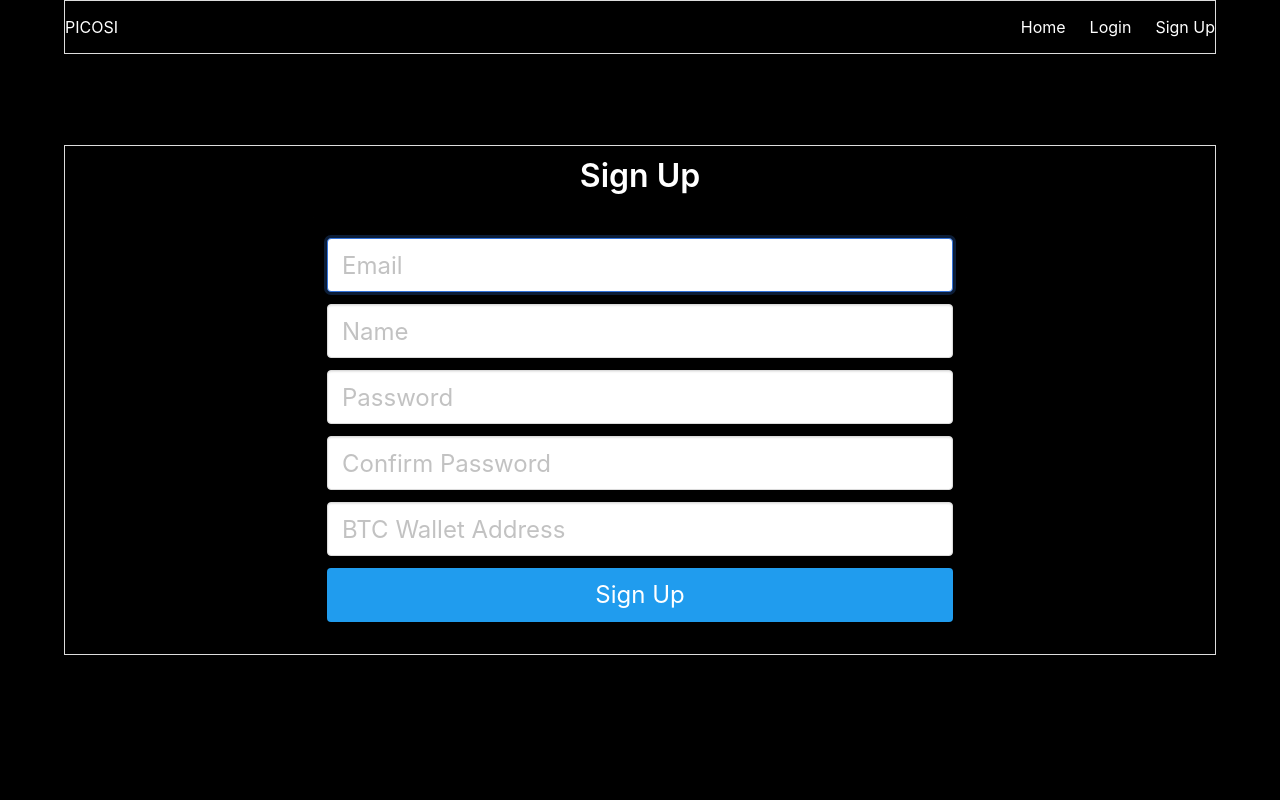
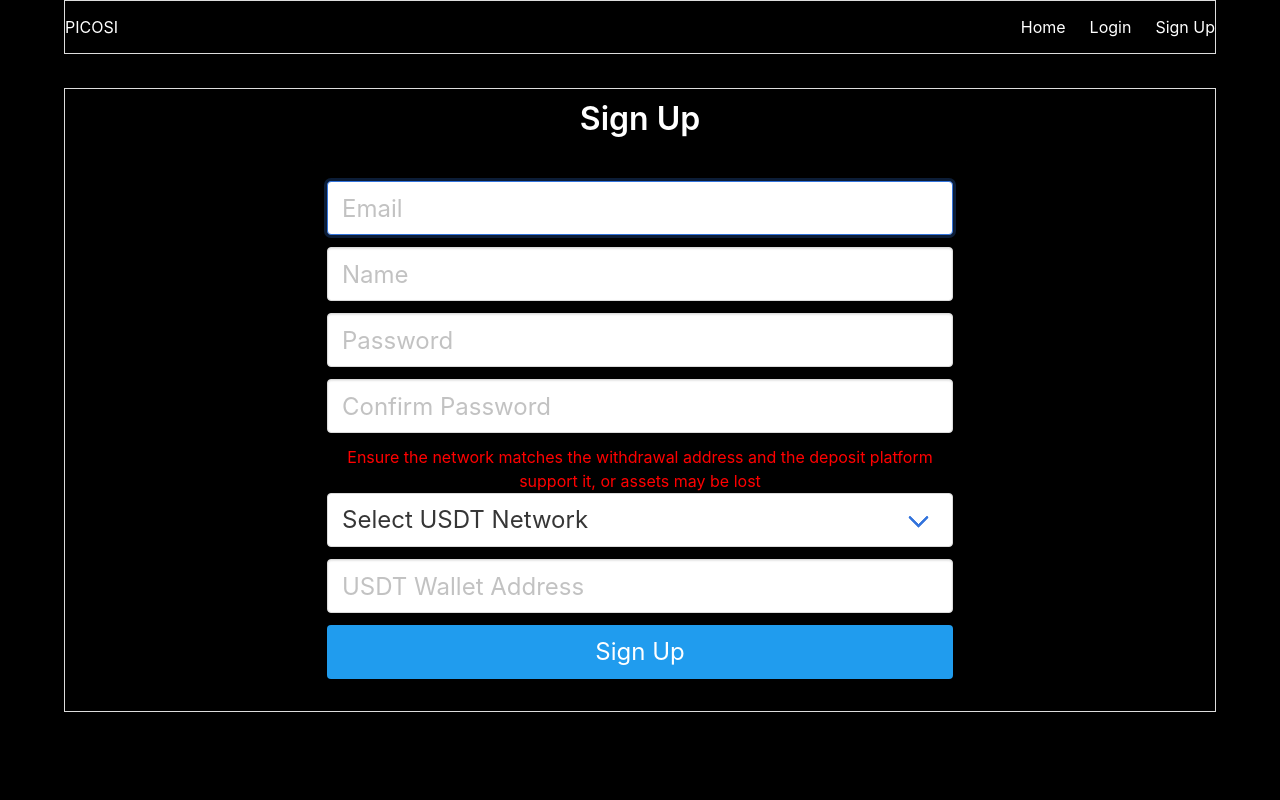
Before and after one commit to Jisangain/VideoBin, a Python web app: template templates/signup.html in a window 1280 px wide. Run offline with Jinja, Linux system fonts and the light colour scheme; the template is opened without the code that fills it, so the values that code supplies are empty.

Commit message:
USDT wallet with network type

```diff
--- a/models.py
+++ b/models.py
@@ -24,7 +24,7 @@ class User(UserMixin, db.Model):
     email = db.Column(db.String(100), unique=True, nullable=False)
     password = db.Column(db.String(300), nullable=False)
     name = db.Column(db.String(100))
-    btc_address = db.Column(db.String(100))
+    wallet = db.Column(db.String(100))
     usd_balance = db.Column(db.Float, default=0.00)
     creation_date = db.Column(db.DateTime, default=db.func.current_timestamp())
 
--- a/templates/profile.html
+++ b/templates/profile.html
@@ -36,7 +36,7 @@
 
 <body>
     {% if current_user.is_authenticated %}
-    <h2>Your BTC wallet: {{wallet}}, here you will get paid after a month of holding. Your daily earning will update in each hour.</h2>
+    <h2>Your USDT wallet: {{wallet}}, here you will get paid after a month of holding. Your daily earning will update in each hour.</h2>
         {% if logs %}
             <ul>
             {% for log in logs %}
--- a/templates/signup.html
+++ b/templates/signup.html
@@ -17,6 +17,7 @@
     });
 </script>
 {% endblock %}
+
 {% block content %}
 <div class="column is-4 is-offset-4">
     <h3 class="title">Sign Up</h3>
@@ -31,13 +32,13 @@
         <form id="signupForm" method="POST" action="/signup">
             <div class="field">
                 <div class="control">
-                    <input class="input is-large" type="email" name="email" placeholder="Email" autofocus="">
+                    <input class="input is-large" type="email" name="email" placeholder="Email" autofocus="" autocomplete="off" required>
                 </div>
             </div>
 
             <div class="field">
                 <div class="control">
-                    <input class="input is-large" type="text" name="name" placeholder="Name" autofocus="">
+                    <input class="input is-large" type="text" name="name" placeholder="Name" autofocus="" autocomplete="off" required>
                 </div>
             </div>
 
@@ -51,9 +52,37 @@
                     <input class="input is-large" type="password" id="confirm_password" name="confirm_password" placeholder="Confirm Password" required>
                 </div>
             </div>
+            <p style="color: red;">Ensure the network matches the withdrawal address and the deposit platform support it, or assets may be lost</p>
+            <!-- Dropdown for Network Selection -->
             <div class="field">
                 <div class="control">
-                    <input class="input is-large" type="text" name="btc_wallet" placeholder="BTC Wallet Address">
+                    <div class="select is-large is-fullwidth">
+                        <select name="network" required>
+                            <option value="" disabled selected>Select USDT Network</option>
+                            <option value="BSC">BSC (BEP20) Min:10 USDT, Fee:0 USDT</option>
+                            <option value="OPBNB">OPBNB Min:20 USDT, Fee:0 USDT</option>
+                            <option value="CELO">CELO Min:10 USDT, Fee:0.03 USDT</option>
+                            <option value="OPTIMISM">OPTIMISM Min:0.2 USDT, Fee:0.099 USDT</option>
+                            <option value="AVAXC">AVAXC Min:0.2 USDT, Fee:0.1 USDT</option>
+                            <option value="SCROLL">SCROLL Min:10 USDT, Fee:0.1 USDT</option>
+                            <option value="APT">APT Min:10 USDT, Fee:0.1 USDT</option>
+                            <option value="XTZ">XTZ (Tezos) Min:10 USDT, Fee:0.1 USDT</option>
+                            <option value="NEAR">NEAR Min:10 USDT, Fee:0.2 USDT</option>
+                            <option value="KAVAEVM">KAVAEVM Min:10 USDT, Fee:0.2 USDT</option>
+                            <option value="TON">TON Min:5 USDT, Fee:0.3 USDT</option>
+                            <option value="ARBITRUM">ARBITRUM Min:0.92 USDT, Fee:0.46 USDT</option>
+                            <option value="EOS">EOS Min:10 USDT, Fee:1 USDT</option>
+                            <option value="TRX">TRX (TRC20) Min:10 USDT, Fee:1 USDT</option>
+                            <option value="ETH">ETH (ERC20) Min:18 USDT, Fee:5.5 USDT</option>
+                            <option value="SOL">SOL Min:50 USDT, Fee:3 USDT</option>
+                        </select>
+                    </div>
+                </div>
+            </div>
+
+            <div class="field">
+                <div class="control">
+                    <input class="input is-large" type="text" name="usdt_wallet" placeholder="USDT Wallet Address" autocomplete="off" required>
                 </div>
             </div>
 
--- a/view_pages.py
+++ b/view_pages.py
@@ -39,7 +39,7 @@ def archive():
 def profile():
     user = db.session.query(User).filter_by(id=current_user.id).first()
     logs = user.distribution_logs
-    return render_template('profile.html', name=current_user.name, wallet = current_user.btc_address, logs=logs)
+    return render_template('profile.html', name=current_user.name, wallet = current_user.wallet, logs=logs)
 
 @view_pages.route('/m/<prefix>')
 def show_entries(prefix):
```
Also changed, not shown: auth.py (+6 -4 lines), templates/settings.html (+34 -6 lines). Lines whose indentation alone changed are shown as unchanged.
